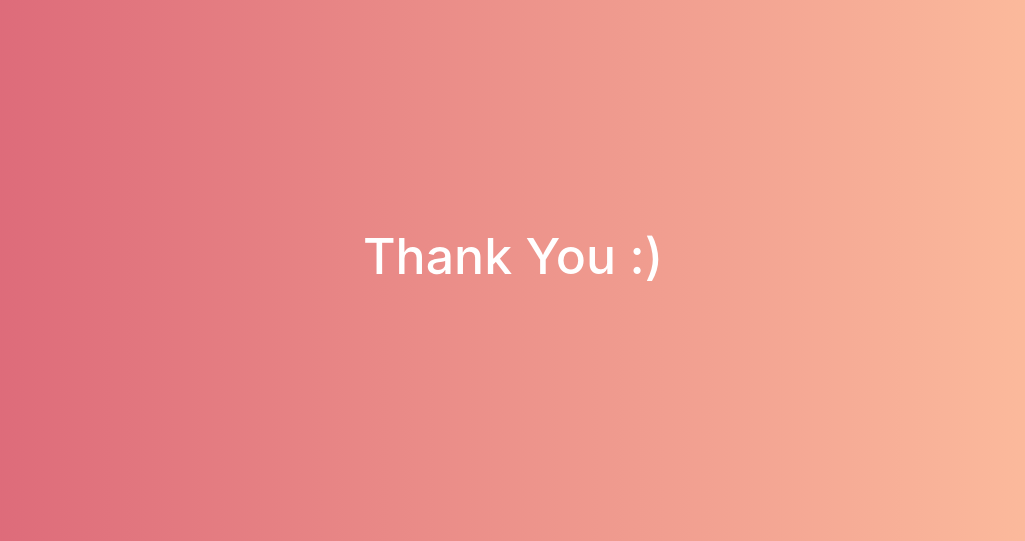
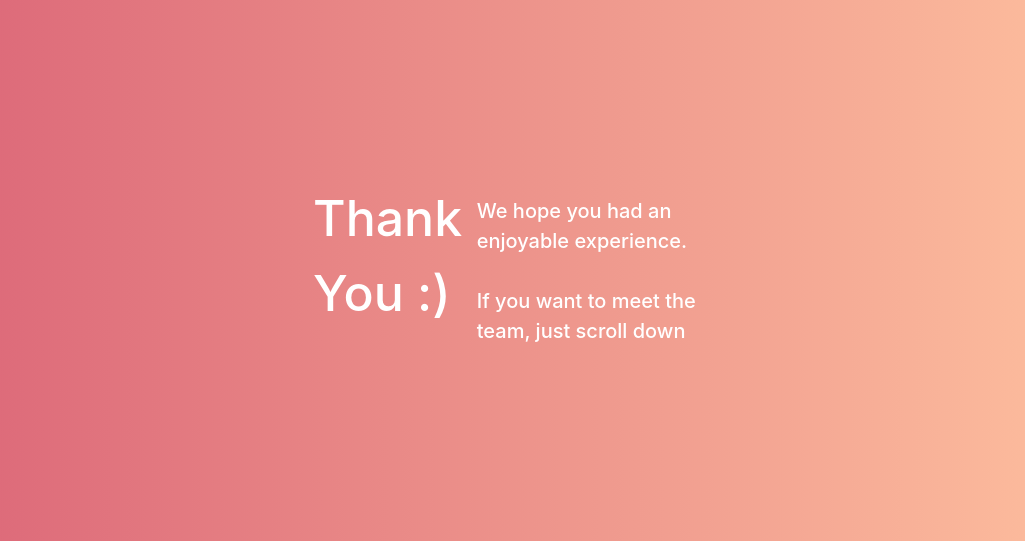
Before and after one commit to ayushjain1144/MSP-Recruitment-Web-Portal, a Django app: page /logout/ in a window 1280 px wide. Shown: the part 180-721 px from the top of the page, without its empty margins (127-1152 px from the left). Run offline with Django 3.2, Linux system fonts and the light colour scheme; some libraries are stand-ins or nearby versions.

Commit message:
Update thankYou.html

```diff
--- a/test_portal/templates/test_portal/thankYou.html
+++ b/test_portal/templates/test_portal/thankYou.html
@@ -88,6 +88,12 @@
     <div class="thankYouDeck">
       <div class="thankYouCircle">
         <span class="text">Thank You :)</span>
+        <span class="text" style="font-size: 20px">
+          <br>
+          We hope you had an enjoyable experience.
+          <br>
+          <br>
+          If you want to meet the team, just scroll down
       </div>
       <hr style="height: 1px; width: 75%; background: white;">
       <div class="teamContainer">
```
